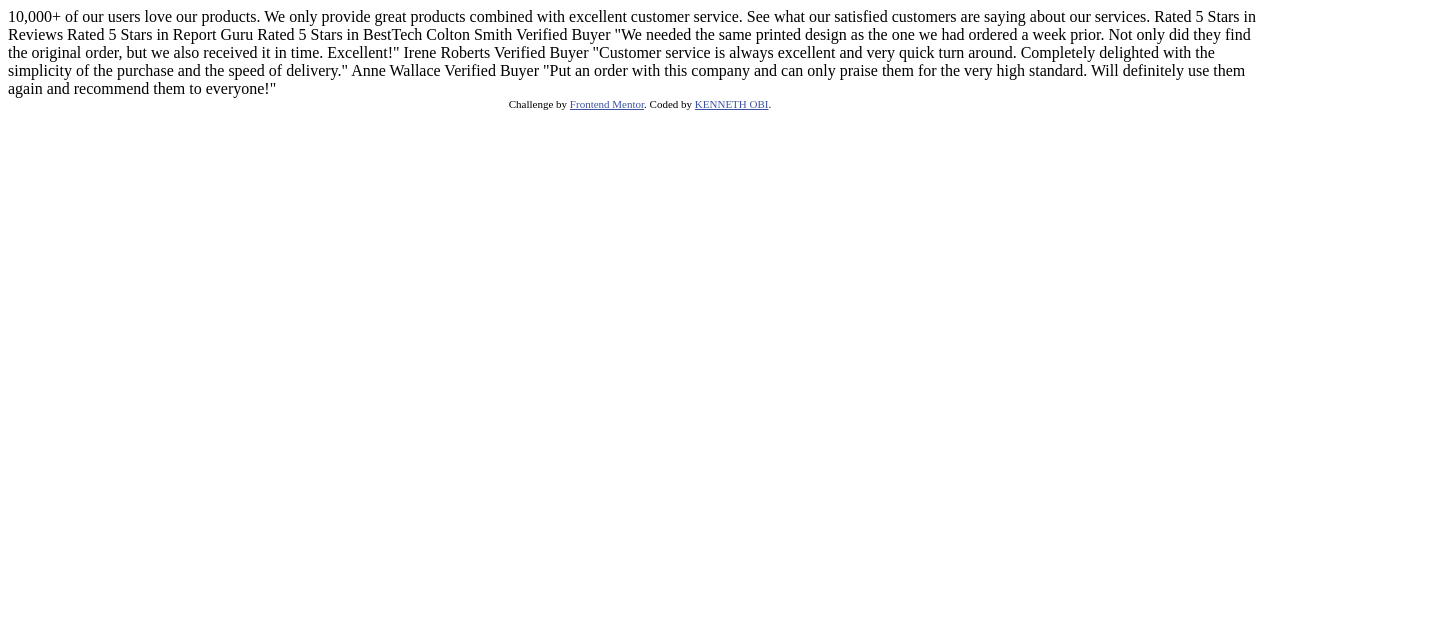
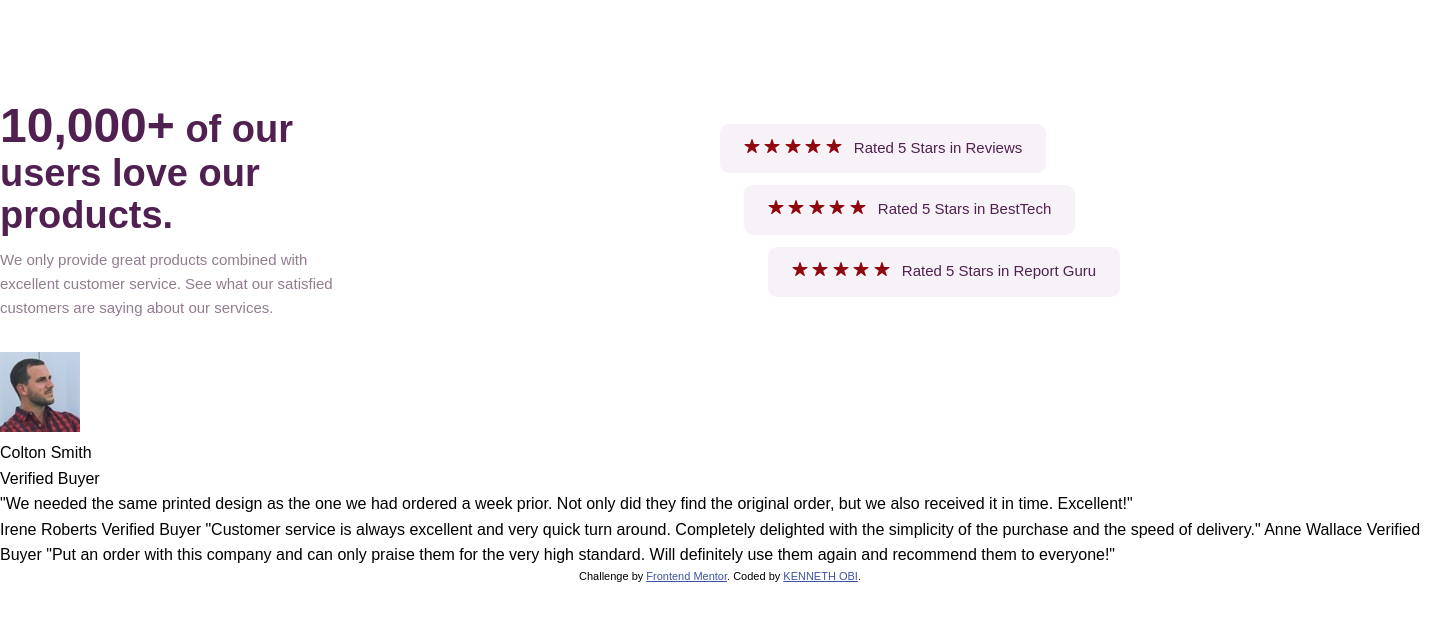
Before and after one commit to kennyoungC/social-proof-section, a plain HTML site: page index.html in a window 1280 px wide. Shown: the whole page, 1440 px wide, since content can reach past the window. Drawn offline with nearby package versions, Linux system fonts and the light colour scheme.

Commit message:
commit
challenge by frontmentor.io

```diff
--- a/index.html
+++ b/index.html
@@ -11,38 +11,104 @@
       sizes="32x32"
       href="./images/favicon-32x32.png"
     />
+    <link rel="preconnect" href="https://fonts.googleapis.com" />
+    <link rel="preconnect" href="https://fonts.gstatic.com" crossorigin />
+    <link
+      href="https://fonts.googleapis.com/css2?family=Inter:wght@400;500;700&family=Rubik:wght@400;500;600;700&display=swap"
+      rel="stylesheet"
+    />
+    <script
+      type="module"
+      src="https://unpkg.com/ionicons@5.5.2/dist/ionicons/ionicons.esm.js"
+    ></script>
+    <script
+      nomodule=""
+      src="https://unpkg.com/ionicons@5.5.2/dist/ionicons/ionicons.js"
+    ></script>
 
     <title>Frontend Mentor | Social proof section</title>
-
-    <!-- Feel free to remove these styles or customise in your own stylesheet 👍 -->
-    <style>
-      .attribution {
-        font-size: 11px;
-        text-align: center;
-      }
-      .attribution a {
-        color: hsl(228, 45%, 44%);
-      }
-    </style>
+    <link rel="stylesheet" href="style.css" />
   </head>
   <body>
-    10,000+ of our users love our products. We only provide great products
-    combined with excellent customer service. See what our satisfied customers
-    are saying about our services. Rated 5 Stars in Reviews Rated 5 Stars in
-    Report Guru Rated 5 Stars in BestTech Colton Smith Verified Buyer "We needed
-    the same printed design as the one we had ordered a week prior. Not only did
-    they find the original order, but we also received it in time. Excellent!"
-    Irene Roberts Verified Buyer "Customer service is always excellent and very
-    quick turn around. Completely delighted with the simplicity of the purchase
-    and the speed of delivery." Anne Wallace Verified Buyer "Put an order with
-    this company and can only praise them for the very high standard. Will
-    definitely use them again and recommend them to everyone!"
+    <div class="container">
+      <header class="header-box grid grid--2-cols">
+        <div class="main-header-box">
+          <h1 class="heading-primary">
+            <span> 10,000+</span> of our users love our products.
+          </h1>
+          <p class="header-text-box">
+            We only provide great products combined with excellent customer
+            service. See what our satisfied customers are saying about our
+            services.
+          </p>
+        </div>
+        <div class="rating-head-box">
+          <div class="rating-box">
+            <div class="icons">
+              <ion-icon class="rating-icon" name="star"></ion-icon>
+              <ion-icon class="rating-icon" name="star"></ion-icon>
+              <ion-icon class="rating-icon" name="star"></ion-icon>
+              <ion-icon class="rating-icon" name="star"></ion-icon>
+              <ion-icon class="rating-icon" name="star"></ion-icon>
+            </div>
+            <div>
+              <p class="rating-text">Rated 5 Stars in Reviews</p>
+            </div>
+          </div>
+          <div class="rating-box margin-left">
+            <div class="icons">
+              <ion-icon class="rating-icon" name="star"></ion-icon>
+              <ion-icon class="rating-icon" name="star"></ion-icon>
+              <ion-icon class="rating-icon" name="star"></ion-icon>
+              <ion-icon class="rating-icon" name="star"></ion-icon>
+              <ion-icon class="rating-icon" name="star"></ion-icon>
+            </div>
+            <div>
+              <p class="rating-text">Rated 5 Stars in BestTech</p>
+            </div>
+          </div>
+          <div class="rating-box margin-left-1">
+            <div class="icons">
+              <ion-icon class="rating-icon" name="star"></ion-icon>
+              <ion-icon class="rating-icon" name="star"></ion-icon>
+              <ion-icon class="rating-icon" name="star"></ion-icon>
+              <ion-icon class="rating-icon" name="star"></ion-icon>
+              <ion-icon class="rating-icon" name="star"></ion-icon>
+            </div>
+            <div>
+              <p class="rating-text">Rated 5 Stars in Report Guru</p>
+            </div>
+          </div>
+        </div>
+      </header>
+      <section class="testimonial-section">
+        <div>
+          <img src="images/image-colton.jpg" alt="photo of Colton Smith" />
+          <p class="name">Colton Smith</p>
+          <p class="name-tag">Verified Buyer</p>
+        </div>
+        <div>
+          <blockquote>
+            <p>
+              "We needed the same printed design as the one we had ordered a
+              week prior. Not only did they find the original order, but we also
+              received it in time. Excellent!"
+            </p>
+          </blockquote>
+        </div>
+      </section>
+      Irene Roberts Verified Buyer "Customer service is always excellent and
+      very quick turn around. Completely delighted with the simplicity of the
+      purchase and the speed of delivery." Anne Wallace Verified Buyer "Put an
+      order with this company and can only praise them for the very high
+      standard. Will definitely use them again and recommend them to everyone!"
 
-    <div class="attribution">
-      Challenge by
-      <a href="https://www.frontendmentor.io?ref=challenge" target="_blank"
-        >Frontend Mentor</a
-      >. Coded by <a href="#">KENNETH OBI</a>.
+      <div class="attribution">
+        Challenge by
+        <a href="https://www.frontendmentor.io?ref=challenge" target="_blank"
+          >Frontend Mentor</a
+        >. Coded by <a href="#">KENNETH OBI</a>.
+      </div>
     </div>
   </body>
 </html>
--- /dev/null
+++ b/style.css
@@ -0,0 +1,73 @@
+* {
+  margin: 0;
+  padding: 0;
+  box-sizing: border-box;
+}
+body {
+  font-family: "spartan", sans-serif;
+  line-height: 1.6;
+}
+.container {
+  width: 1440px;
+  margin: 100px auto;
+}
+
+.attribution {
+  font-size: 11px;
+  text-align: center;
+}
+.attribution a {
+  color: hsl(228, 45%, 44%);
+}
+.grid {
+  display: grid;
+  margin-bottom: 32px;
+}
+.grid--2-cols {
+  grid-template-columns: 1fr 1fr;
+}
+.rating-icon {
+  height: 16px;
+  width: 16px;
+  color: rgb(143, 8, 15);
+}
+.heading-primary {
+  color: hsl(300, 43%, 22%);
+  font-weight: 700;
+  font-size: 38px;
+  width: 50%;
+  line-height: 1.1;
+  margin-bottom: 12px;
+}
+.heading-primary span {
+  font-size: 48px;
+}
+.header-text-box {
+  color: hsl(303, 10%, 53%);
+  font-size: 15px;
+  width: 50%;
+}
+.rating-box {
+  display: flex;
+  gap: 12px;
+  padding: 12px 24px;
+  background-color: hsl(300, 24%, 96%);
+  border-radius: 9px;
+}
+.rating-head-box {
+  display: flex;
+  flex-direction: column;
+  align-items: flex-start;
+  justify-content: center;
+  gap: 12px;
+}
+.margin-left {
+  margin-left: 24px;
+}
+.margin-left-1 {
+  margin-left: 48px;
+}
+.rating-text {
+  font-size: 15px;
+  color: hsl(300, 43%, 22%);
+}
```
